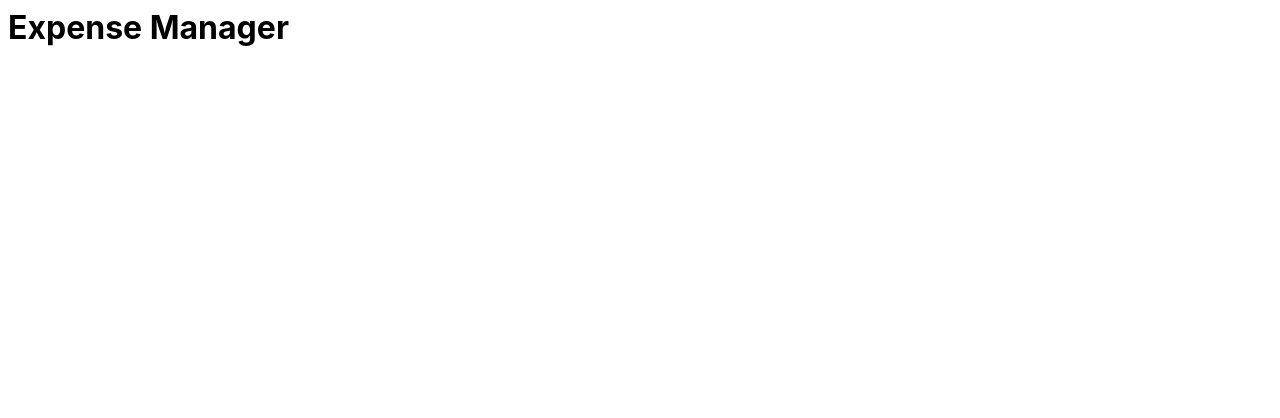
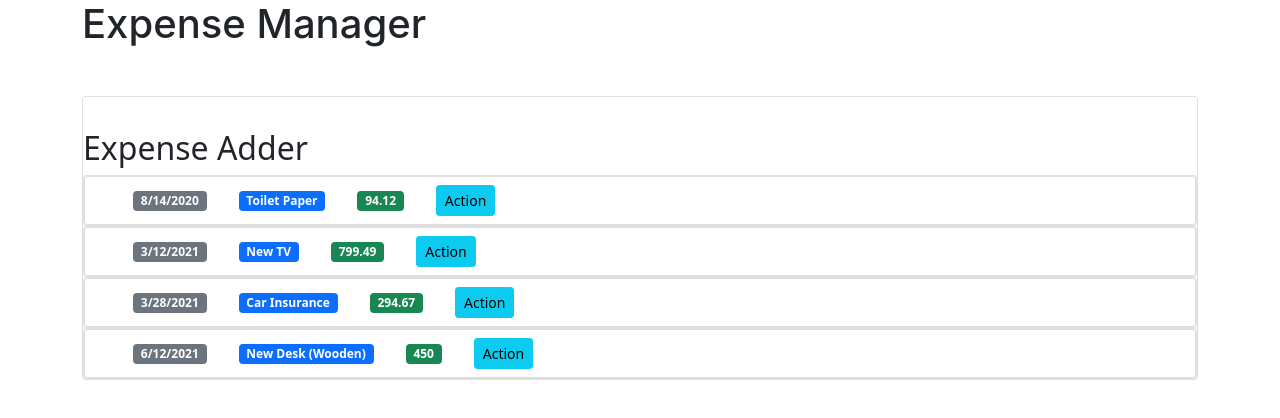
Before and after one commit to abhishek123mojumdar/react-project-builder-app, a React (Create React App) app: page / in a window 1280 px wide. Shown: the top 418 px of the page. Built offline with nearby package versions, Linux system fonts and the light colour scheme.

Commit message:
3 files modified, 4 added, 1 deleted

```diff
--- a/package.json
+++ b/package.json
@@ -3,6 +3,8 @@
   "version": "0.0.0",
   "private": true,
   "dependencies": {
+    "@popperjs/core": "^2.10.2",
+    "bootstrap": "^5.1.3",
     "react": "^18.1.0",
     "react-dom": "^18.1.0"
   },
--- a/src/App.js
+++ b/src/App.js
@@ -1,11 +1,11 @@
 import React from 'react';
 import './style.css';
-import { expenses } from './JsonServer/Expense';
-
+import { ExpenseComponent } from './ExpenseComponent/ExpenseComponent';
 export default function App() {
   return (
-    <div>
+    <div class="container">
       <h1>Expense Manager</h1>
+      <ExpenseComponent></ExpenseComponent>
     </div>
   );
 }
--- /dev/null
+++ b/src/ExpenseComponent/ExpenseAdderComponent.jsx
@@ -0,0 +1,5 @@
+import React from 'react';
+
+export function ExpenseAdderComponent() {
+  return <h2>Expense Adder</h2>;
+}
--- /dev/null
+++ b/src/ExpenseComponent/ExpenseComponent.jsx
@@ -0,0 +1,22 @@
+import React from 'react';
+import { ExpenseListComponent } from './ExpenseListComponent';
+import { ExpenseAdderComponent } from './ExpenseAdderComponent';
+import { expenses } from '../JsonServer/Expense';
+import './ExpenseStyle.css';
+
+export function ExpenseComponent() {
+  return (
+    <div className="card mt">
+      <div className="card-body"></div>
+      <ExpenseAdderComponent></ExpenseAdderComponent>
+      {expenses.map((expense) => {
+        return (
+          <ExpenseListComponent
+            key={expense.id}
+            expenseData={expense}
+          ></ExpenseListComponent>
+        );
+      })}
+    </div>
+  );
+}
--- /dev/null
+++ b/src/ExpenseComponent/ExpenseListComponent.jsx
@@ -0,0 +1,18 @@
+import React from 'react';
+
+export function ExpenseListComponent(props) {
+  return (
+    <div className="card">
+      <li className="list-group-item">
+        <span className="badge bg-secondary ml">
+          {props.expenseData.date.toLocaleDateString()}
+        </span>
+        <span className="badge bg-primary ml">{props.expenseData.title}</span>
+        <span className="badge bg-success ml">{props.expenseData.amount}</span>
+        <span className="ml">
+          <button className="btn btn-info btn-sm">Action</button>
+        </span>
+      </li>
+    </div>
+  );
+}
--- /dev/null
+++ b/src/ExpenseComponent/ExpenseStyle.css
@@ -0,0 +1,7 @@
+.mt {
+  margin-top: 3rem;
+}
+
+.ml {
+  margin-left: 2rem;
+}
--- a/src/ExpsenseComponent/ExpenseComponent.js
+++ /dev/null
@@ -1,3 +0,0 @@
-import React from 'react';
-
-export function ExpenseComponen
--- a/src/index.js
+++ b/src/index.js
@@ -2,6 +2,7 @@ import React, { StrictMode } from 'react';
 import { createRoot } from 'react-dom/client';
 
 import App from './App';
+import 'bootstrap/dist/css/bootstrap.css';
 
 const rootElement = document.getElementById('root');
 const root = createRoot(rootElement);
```
